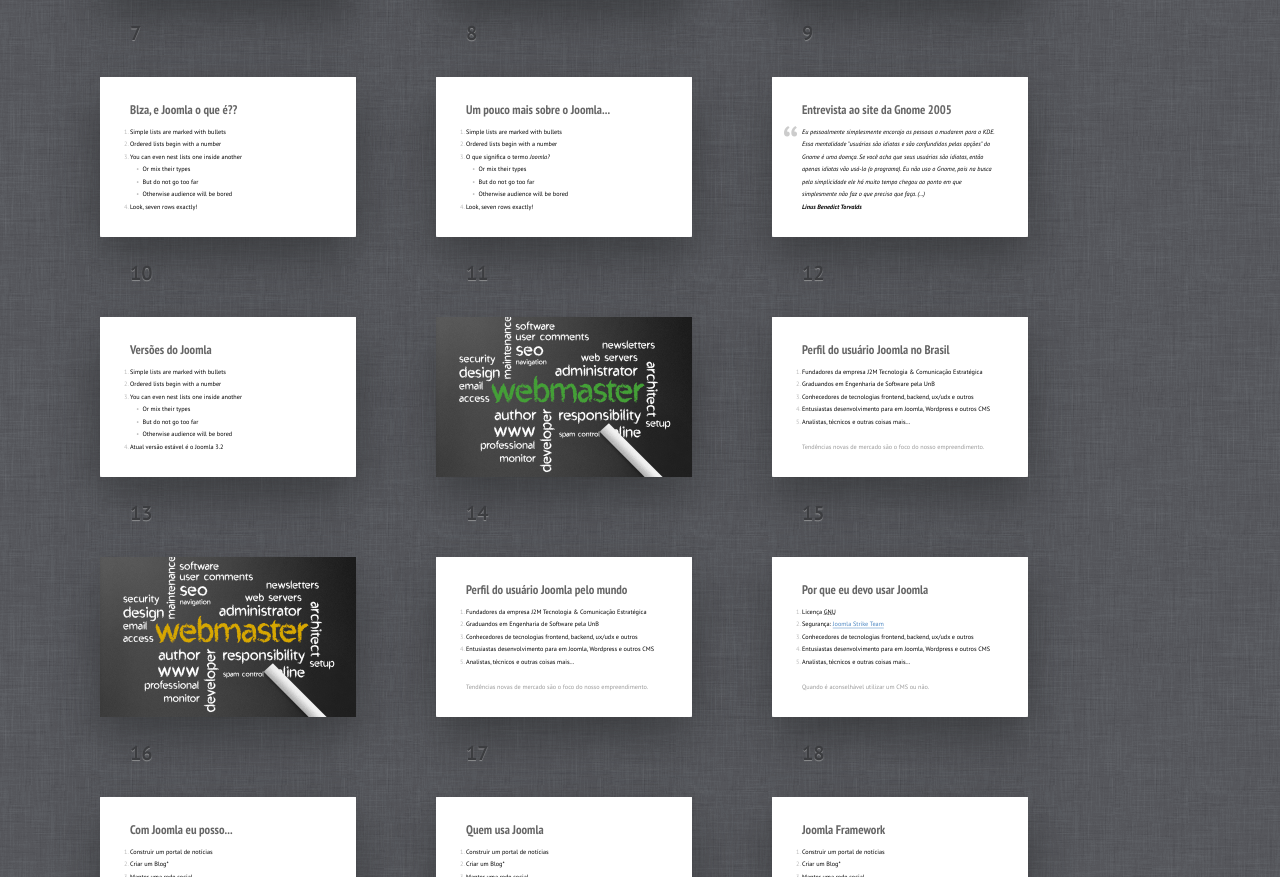
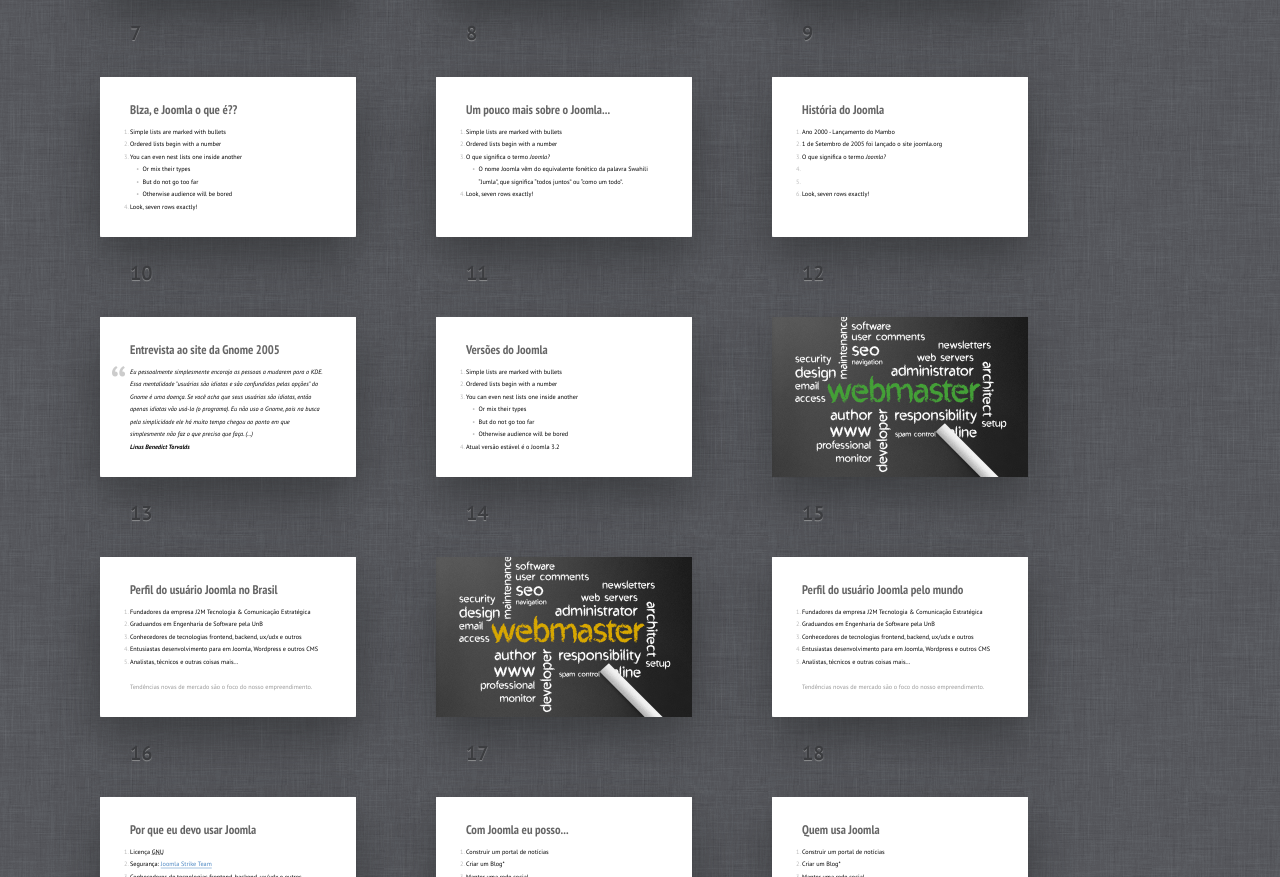
Before and after one commit to J2MTecnologia/slideCPBR7, a plain HTML site: page index.html in a window 1280 px wide. Shown: the part 873-1750 px from the top of the page. Drawn offline with Linux system fonts and the light colour scheme.

Commit message:
Inserção de slides e imagens.

```diff
--- a/index.html
+++ b/index.html
@@ -254,11 +254,25 @@
 				<li>Ordered lists begin with a number</li>
 				<li>O que significa o termo <i>Joomla?</i>
 					<ul>
-						<li>Or mix their types</li>
-						<li>But do not go too far</li>
-						<li>Otherwise audience will be bored</li>
+						<li>O nome Joomla vêm do equivalente fonético da palavra Swahili “Jumla”, que significa “todos juntos” ou “como um todo”. </li>
+
 					</ul>
 				</li>
+				<li>Look, seven rows exactly!</li>
+			</ol>
+		</div>
+	</section>
+
+		<!-- Slide 12 -->
+	<section class="slide">
+		<div>
+			<h2>História do Joomla</h2>
+			<ol>
+				<li>Ano 2000 - Lançamento do Mambo</li>
+				<li>1 de Setembro de 2005 foi lançado o site joomla.org</li>
+				<li>O que significa o termo <i>Joomla?</i></li>
+				<li> </li>
+				<li> </li>
 				<li>Look, seven rows exactly!</li>
 			</ol>
 		</div>
```
Also changed, not shown: pictures/joomla_firstgoogle-full_2005.png (added), pictures/joomla_google_2010set01a.png (added), pictures/joomla_google_2012fev01.png (added), 5 other files.
